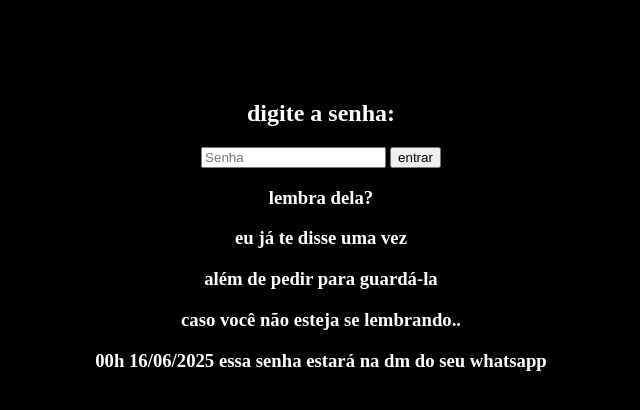
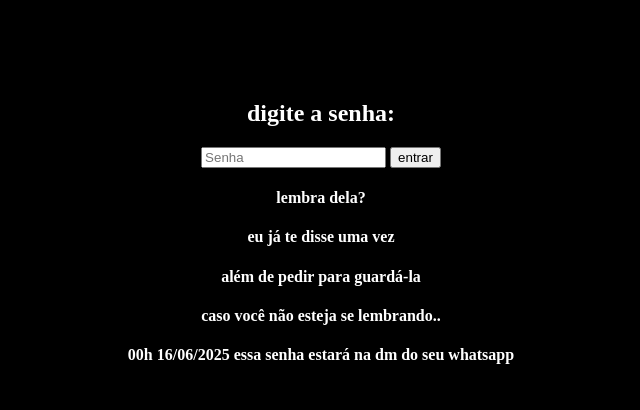
Before and after one commit to fillyz07/jogo, a plain HTML site: page 3/index.html in a window 1280 px wide. Shown: the whole page, without its empty margins (319-959 px from the left). Drawn offline with Linux system fonts and the light colour scheme.

Commit message:
Update index.html

```diff
--- a/3/index.html
+++ b/3/index.html
@@ -7,11 +7,11 @@
   <h2>digite a senha:</h2>
   <input type="password" id="senha" placeholder="Senha">
   <button color: green; onclick="verificarSenha()">entrar</button>
- <h3>lembra dela?</h3>
- <h3>eu já te disse uma vez</h3>
- <h3>além de pedir para guardá-la</h3>
- <h3>caso você não esteja se lembrando..</h3>
- <h3>00h 16/06/2025 essa senha estará na dm do seu whatsapp</h3>
+ <h4>lembra dela?</h4>
+ <h4>eu já te disse uma vez</h4>
+ <h4>além de pedir para guardá-la</h4>
+ <h4>caso você não esteja se lembrando..</h4>
+ <h4>00h 16/06/2025 essa senha estará na dm do seu whatsapp</h4>
 
   <script>
     function verificarSenha() {
```
